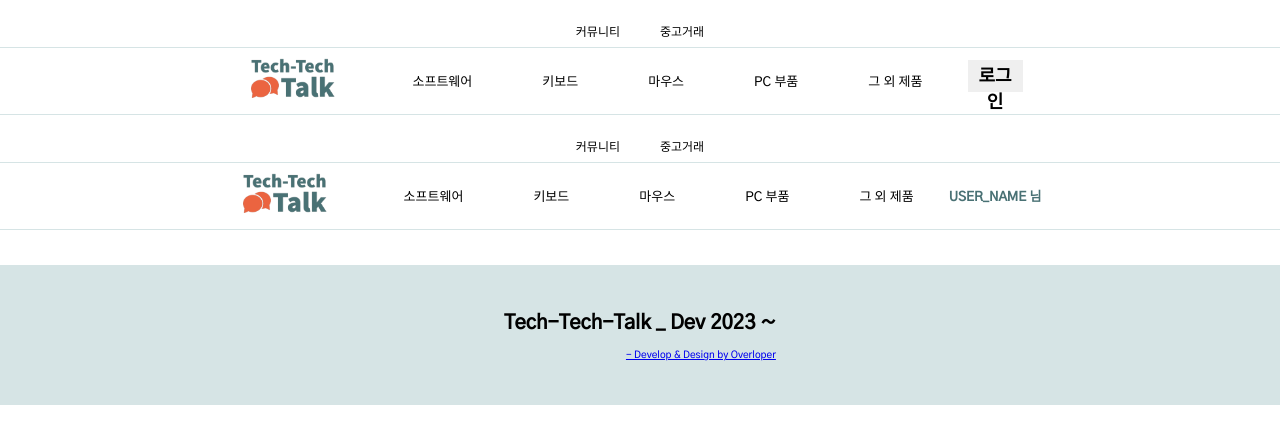
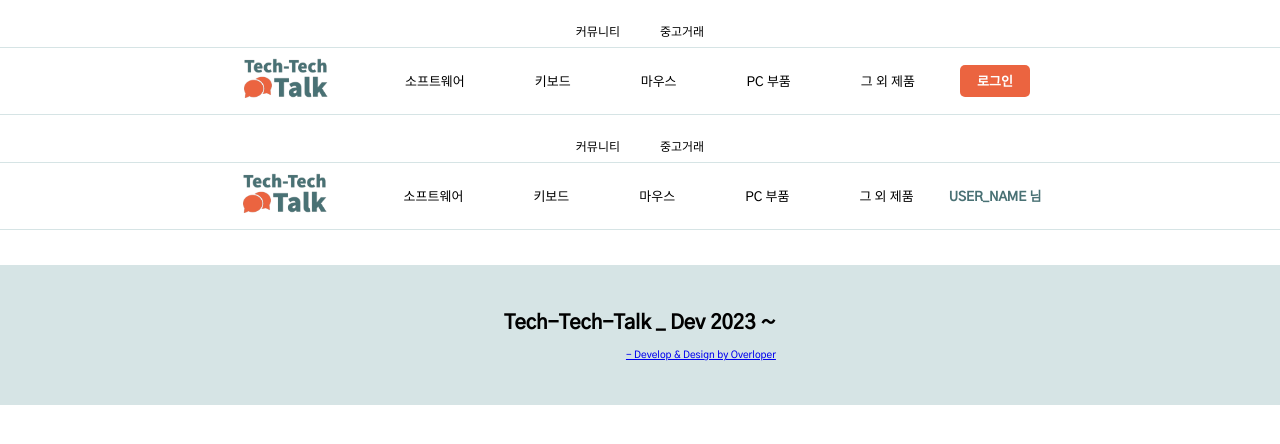
Before and after one commit to kimseonghyoek/tech-tech-talk, a React (Create React App) app in the folder front/: page /test in a window 1280 px wide. Shown: the top 444 px of the page. Built offline with nearby package versions, Linux system fonts and the light colour scheme; the HTML template or start-up script is replaced by a standard one.

Commit message:
Update Header component

```diff
--- a/front/src/components/header/Header.tsx
+++ b/front/src/components/header/Header.tsx
@@ -163,9 +163,7 @@ function Header(props: isLogin) {
               {props.login ? (
                 <PreUser />
               ) : (
-                <Link to="/login">
-                  <Button disabled={false} id="m-header-login" text="로그인" />
-                </Link>
+                <Button disabled={false} id="header-login" text="로그인" />
               )}
             </Link>
           </>
```
